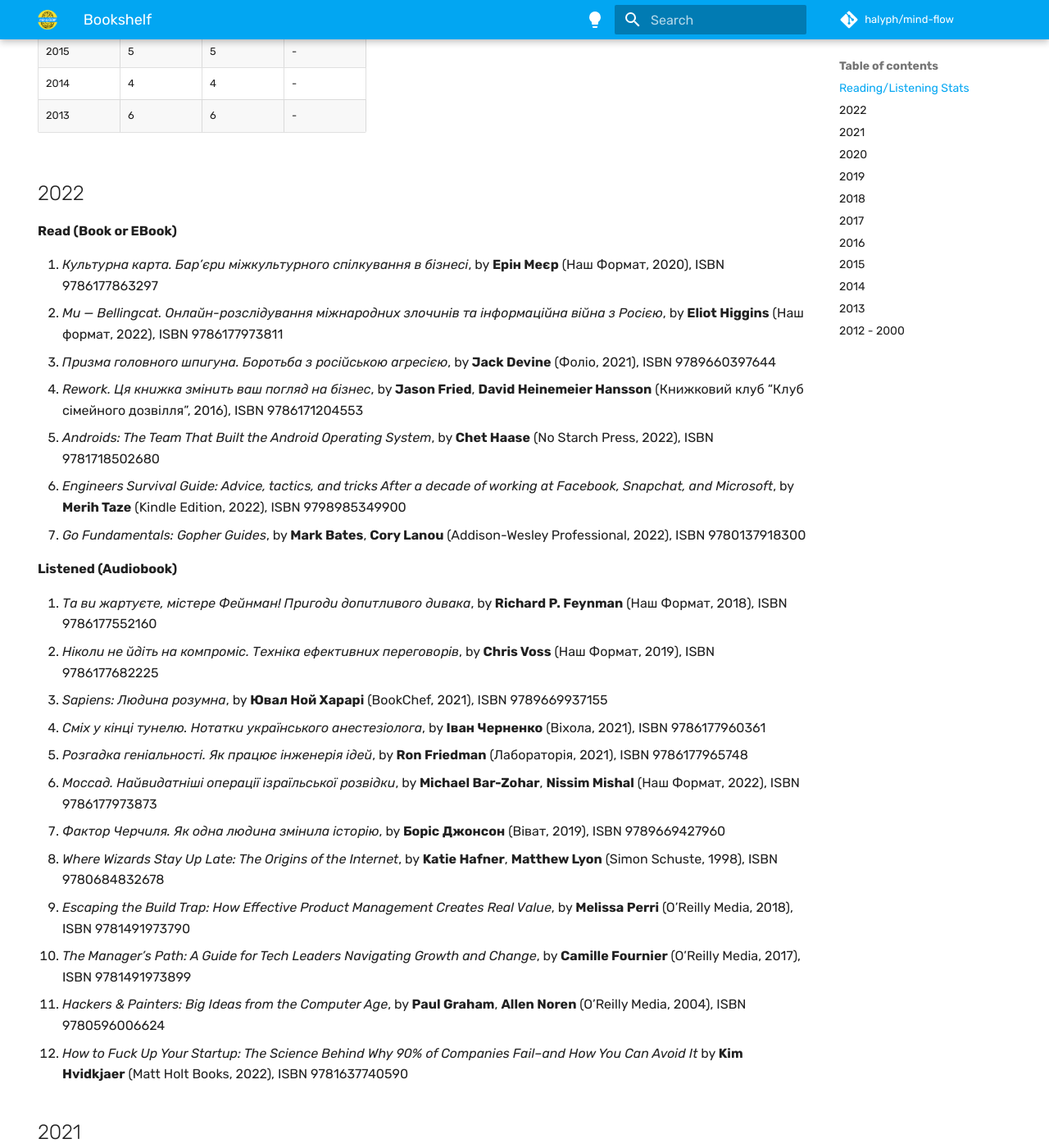
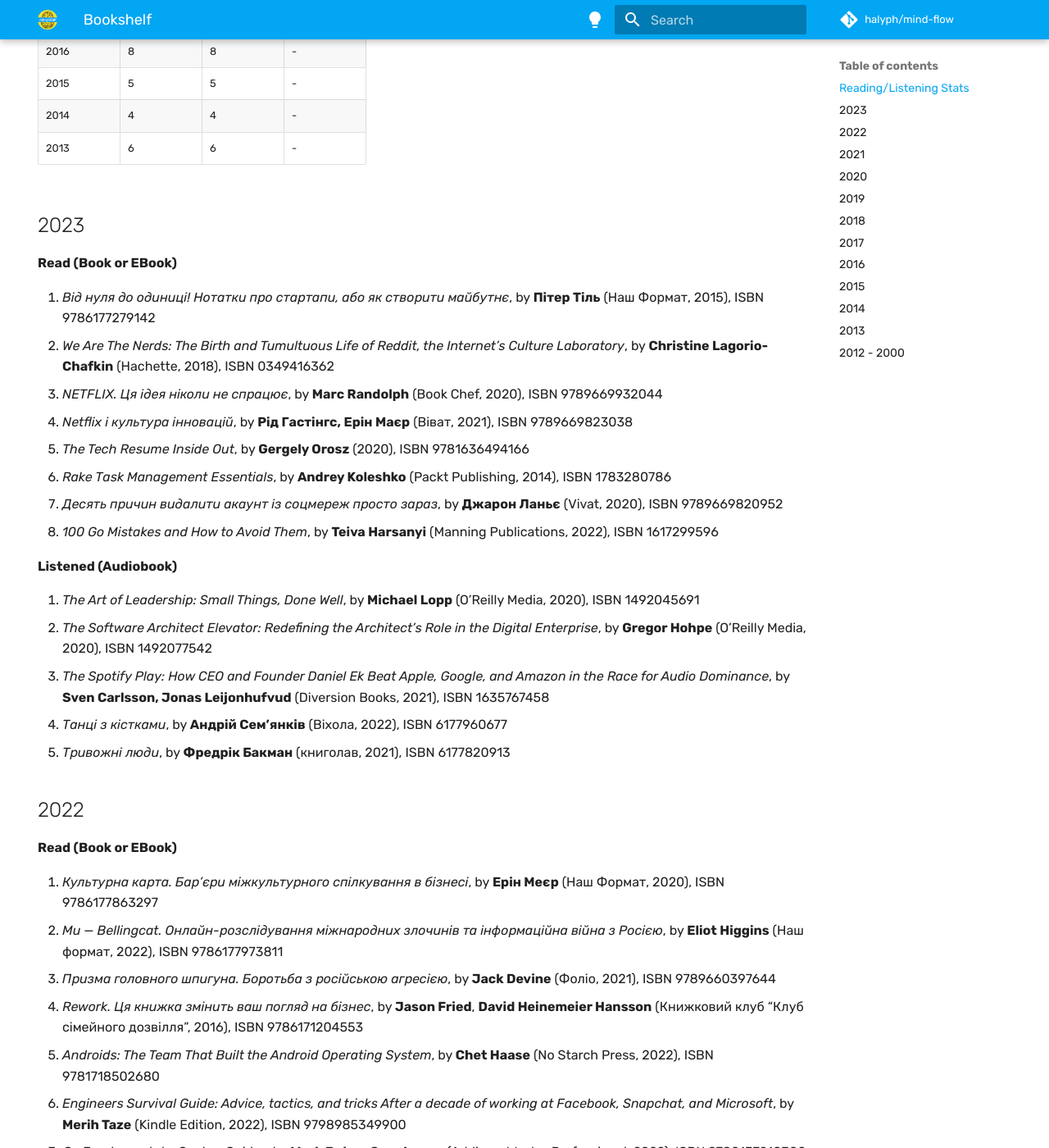
Before and after one commit to halyph/mind-flow, an MkDocs documentation site: the page built from docs/bookshelf.md, in a window 1280 px wide and 1400 px high, scrolled down 659 px. Shown: the whole window at 82% size. Built offline with MkDocs 1.6.1 and Material for MkDocs 9.7.7, drawn with Linux system fonts in a browser that asks for light colours; some web fonts are replaced; comment, search, counter and statistics services are not loaded.

Commit message:
upd bookshelf.md

```diff
--- a/docs/bookshelf.md
+++ b/docs/bookshelf.md
@@ -13,6 +13,7 @@ See my [Googreads](https://www.goodreads.com/halyph) profile.
 
 | Year | Total | (E)Book | Audiobook |
 |------|-------|---------|-----------|
+| 2023 | 13    | 8       | 5         |
 | 2022 | 19    | 7       | 12        |
 | 2021 | 10    | 9       | 1         |
 | 2020 | 28    | 7       | 21        |
@@ -23,6 +24,29 @@ See my [Googreads](https://www.goodreads.com/halyph) profile.
 | 2015 | 5     | 5       | -         |
 | 2014 | 4     | 4       | -         |
 | 2013 | 6     | 6       | -         |
+
+
+## 2023
+
+**Read (Book or EBook)**
+
+1. *Від нуля до одиниці! Нотатки про стартапи, або як створити майбутнє*, by **Пітер Тіль** (Наш Формат, 2015), ISBN 9786177279142
+2. *We Are The Nerds: The Birth and Tumultuous Life of Reddit, the Internet's Culture Laboratory*, by **Christine Lagorio-Chafkin** (Hachette, 2018), ISBN 0349416362
+3. *NETFLIX. Ця ідея ніколи не спрацює*, by **Marc Randolph** (Book Chef, 2020), ISBN 9789669932044
+4. *Netflix і культура інновацій*, by **Рід Гастінгс, Ерін Маєр** (Віват, 2021), ISBN 9789669823038
+5. *The Tech Resume Inside Out*, by **Gergely Orosz** (2020), ISBN 9781636494166
+6. *Rake Task Management Essentials*, by **Andrey Koleshko** (Packt Publishing, 2014), ISBN 1783280786
+7. *Десять причин видалити акаунт із соцмереж просто зараз*, by **Джарон Ланьє** (Vivat, 2020), ISBN 9789669820952
+8. *100 Go Mistakes and How to Avoid Them*, by **Teiva Harsanyi** (Manning Publications, 2022), ISBN 1617299596
+
+**Listened (Audiobook)**
+
+1. *The Art of Leadership: Small Things, Done Well*, by **Michael Lopp** (O'Reilly Media, 2020), ISBN 1492045691
+2. *The Software Architect Elevator: Redefining the Architect's Role in the Digital Enterprise*, by **Gregor Hohpe** (O'Reilly Media, 2020), ISBN 1492077542
+3. *The Spotify Play: How CEO and Founder Daniel Ek Beat Apple, Google, and Amazon in the Race for Audio Dominance*, by **Sven Carlsson, Jonas Leijonhufvud** (Diversion Books, 2021), ISBN 1635767458
+4. *Танці з кістками*, by **Андрій Сем’янків** (Віхола, 2022), ISBN 6177960677
+5. *Тривожні люди*, by **Фредрік Бакман** (книголав, 2021), ISBN 6177820913
+
 
 ## 2022
 
```
